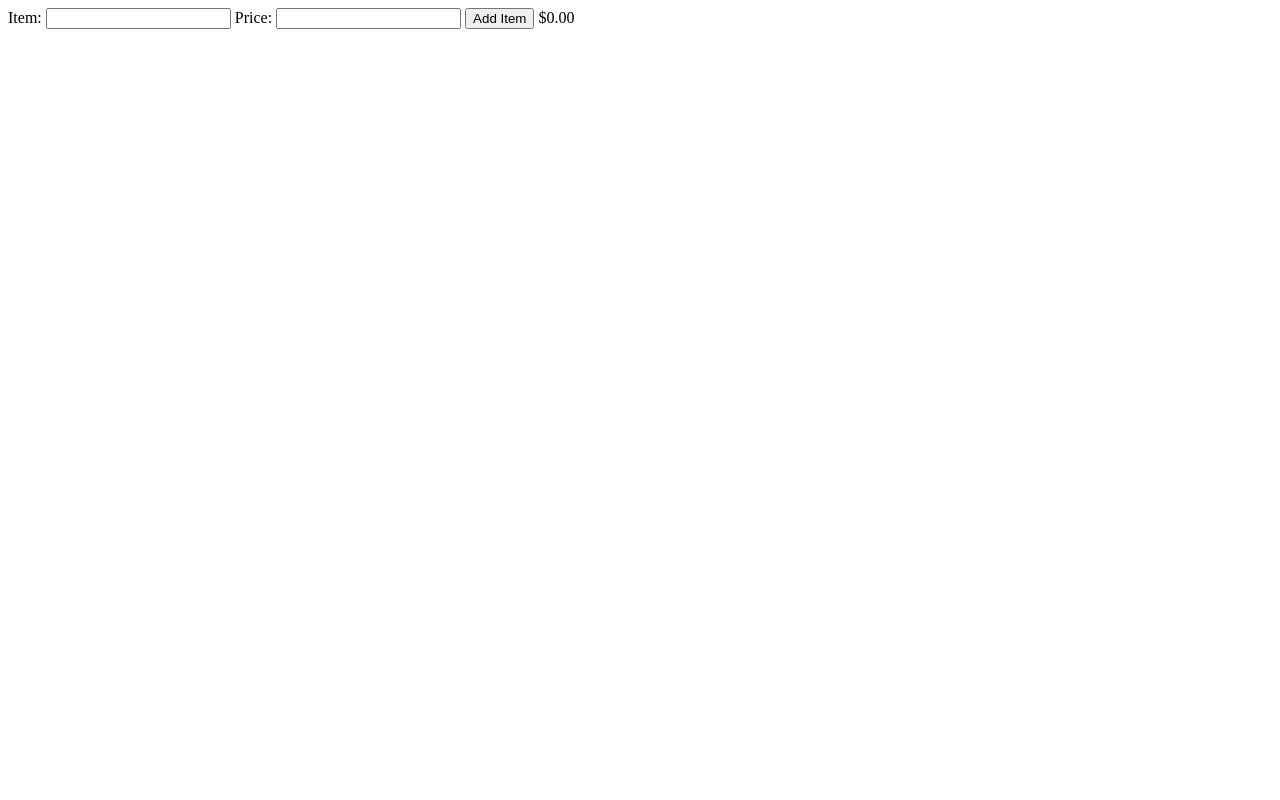
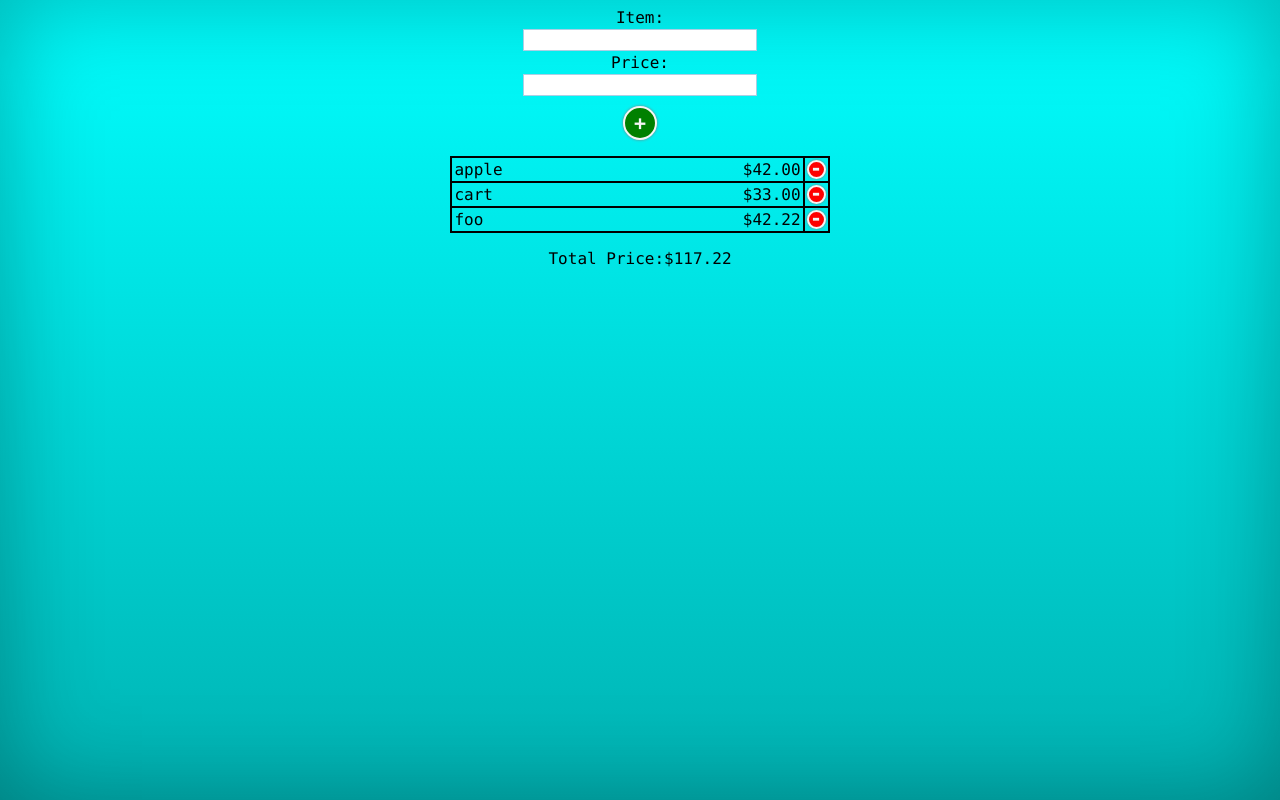
Before and after one commit to HackerFellow/angularIntro, a plain HTML site: page cart.html in a window 1280 px wide. Drawn offline with nearby package versions, Linux system fonts and the light colour scheme.

Commit message:
Cart is prettier.
Woo.

```diff
--- /dev/null
+++ b/cart.css
@@ -0,0 +1,123 @@
+html {/* http://stackoverflow.com/a/20446684/2423187 */
+	background-image: linear-gradient(#00FFFF, #00b2b2);
+	box-shadow: inset 0 0 100px hsla(0,0%,0%,.3);
+	min-height: 100%;
+}
+
+body{
+	font-family: Consolas,monaco,monospace;
+}
+
+#cartContainer{
+	width: 30%;
+	min-width: 200px;
+	margin: 0 auto;/*0 top/bot, auto l/r */
+	text-align:center;
+}
+
+#addItem{
+
+}
+
+#addItem input{
+	display: block;
+	font-size:11px;
+	padding:4px 2px;
+	border:solid 1px #aacfe4;
+	margin: 2px auto;
+	width: 60%;
+}
+input[type='number'] {
+	-moz-appearance:textfield;
+}
+
+input::-webkit-outer-spin-button,
+input::-webkit-inner-spin-button {
+	-webkit-appearance: none;
+}
+#addItem a{
+	margin: 10px auto;
+}
+
+#cart{
+
+}
+
+#cart ul{
+	list-style-type: none;
+	padding-left: 0;
+}
+#cart li{
+	border-width: 1px 2px;
+	border-style: solid;
+}
+#cart li:last-child{
+	border-width: 1px 2px 2px 2px;
+}
+#cart li:first-child{
+	border-width: 2px 2px 1px 2px;
+}
+#cart li:only-child{
+	border-width: 2px;
+}
+#cart span{
+	padding: 2px;
+}
+.item-name{
+	text-align: left;
+	width:50%;/*Dunno why*/
+	display: table-cell;
+}
+.item-price{
+	text-align: right;
+	width:45%;
+	display: table-cell;
+}
+.item-remove{
+	width: 15px;
+	display: table-cell;
+	border-style: solid;
+	border-width: 0 0 0 2px;
+}
+
+#total{
+
+}
+
+/* http://codeitdown.com/css-round-buttons/ */
+.add-button{
+	width:30px;
+	height:30px;
+	line-height:30px;
+	color:#f5f5f5;
+	background: green;
+	border-color: #f5f5f5;
+}
+.add-button:hover {
+	background: purple;
+}
+.remove-button{
+	width:15px;
+	height:15px;
+	line-height:12px;
+	color:#f5f5f5;
+	background: red;
+	border-color: #f5f5f5;
+}
+.remove-button:hover {
+	background: purple;
+}
+.round-button {
+	display:block;
+	border: 2px solid;
+	border-radius: 50%;
+	text-align:center;
+	text-decoration:none;
+	box-shadow: 0 0 3px gray;
+	font-size:20px;
+	font-weight:bold;
+}
+
+[ng\:cloak], [ng-cloak], [data-ng-cloak], [x-ng-cloak], .ng-cloak, .x-ng-cloak, .ng-hide {
+	display: none !important;
+}
--- a/cart.html
+++ b/cart.html
@@ -4,20 +4,31 @@
 		<meta charset="utf-8" />
 		<title>Cart</title>
 
+		<link rel="stylesheet" type="text/css" href="cart.css">
 	</head>
 	<body>
 
-		<div ng-app="cart" ng-controller="cartControl">
-			<label for="name">Item:</label>
-			<input type="text" name="name" ng-model="name"></input>
-			<label for="price">Price:</label>
-			<input type="number" name="price" ng-model="price"></input>
-			<button type="button" ng-click="createItem()">Add Item</button>
-			<ul ng-repeat="item in cart">
-				<li>{{item.name}}: {{item.price | currency}}</li>
-			</ul>
-			<span>{{ getTotal() | currency}}</span>
-		</div>
+		<article id="cartContainer" ng-app="cart" ng-controller="cartControl">
+			<div id="addItem">
+				<label for="input-name">Item:</label>
+				<input type="text" id="input-name" ng-model="name">
+				<label for="input-price">Price:</label>
+				<input type="number" id="input-price" ng-model="price">
+				<a class="round-button add-button" ng-click="createItem()">+</a>
+			</div>
+
+			<div id="cart">
+				<ul>
+					<li ng-repeat="item in cart" ng-cloak>
+						<span class="item-name">{{item.name}}</span>
+						<span class="item-price">{{item.price | currency}}</span>
+						<span class="item-remove"><a class="remove-button round-button" ng-click="remove($index)">-</a></span>
+					</li>
+				</ul>
+			</div>
+
+			<span ng-cloak id="total">Total Price:{{ total | currency}}</span>
+		</article>
 
 		<script src="https://ajax.googleapis.com/ajax/libs/angularjs/1.5.7/angular.js"></script>
 		<script src="cart.js"></script>
--- a/cart.js
+++ b/cart.js
@@ -2,15 +2,25 @@ var app = angular.module("cart", []);
 app.controller("cartControl", function($scope){
 	$scope.name;
 	$scope.price;
-	$scope.cart = [];
+	$scope.cart = [
+		{name: 'apple',price: 42},
+		{name: 'cart', price: 33},
+		{name: 'foo', price: 42.22}
+	];
+	$scope.total = 0;
+	//Just in case the cart got initialised
+	$scope.cart.forEach(function(item){
+		$scope.total += item.price;
+	});
 	$scope.createItem = function(){
 		$scope.cart.push({name: $scope.name, price: $scope.price});
-	}
-	$scope.getTotal = function(){
-		var total = 0;
-		$scope.cart.forEach(function(item){
-			total += item.price;
-		});
-		return total;
-	}
+		$scope.total += $scope.price;
+		//Clear fields
+		$scope.name="";
+		$scope.price = "";
+	};
+	$scope.remove = function(index){
+		$scope.total -= $scope.cart[index].price;
+		$scope.cart.splice(index,1);
+	};
 });
```
